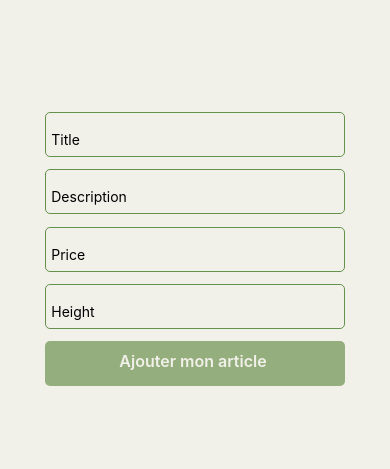
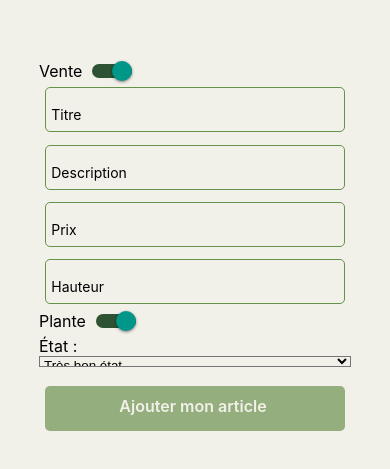
Before and after one commit to myplants-lacapsule/myplants-frontend, a React Native app: screen /NewItemScreen in a window 390 px wide. Shown: the part 173-642 px from the top of the page. Built offline with nearby package versions, Linux system fonts and the light colour scheme.

Commit message:
work on add an item form

```diff
--- /dev/null
+++ b/components/PlantConditionPicker.js
@@ -0,0 +1,38 @@
+import React, { useState } from "react";
+import { View, Text, StyleSheet } from "react-native";
+import { Picker } from "@react-native-picker/picker";
+
+
+export default function PlantConditionPicker() {
+  const [condition, setCondition] = useState("");
+
+  return (
+    <View style={styles.container}>
+      <Text style={styles.label}>État :</Text>
+      <Picker
+        selectedValue={condition}
+        onValueChange={(itemValue, itemIndex) => setCondition(itemValue)}
+        style={styles.picker}
+      >
+        <Picker.Item label="Très bon état" value="tresBon" />
+        <Picker.Item label="Bon état" value="bon" />
+        <Picker.Item label="Satisfaisant" value="satisfaisant" />
+        <Picker.Item label="Mauvais état" value="mauvais" />
+      </Picker>
+    </View>
+  );
+}
+
+const styles = StyleSheet.create({
+  container: {
+    marginVertical: 5,
+  },
+  label: {
+    fontSize: 16,
+  },
+  picker: {
+    backgroundColor: "#F1F0E9",
+    width: "100%",
+    height: "30%",
+  },
+});
--- /dev/null
+++ b/components/ToggleButton.js
@@ -0,0 +1,31 @@
+import React from "react";
+import { View, Text, Switch, StyleSheet } from "react-native";
+
+const ToggleButton = ({ value, onValueChange, trueLabel, falseLabel }) => {
+  return (
+    <View style={styles.container}>
+      <Text style={styles.label}>{value ? trueLabel : falseLabel}</Text>
+      <Switch
+        onValueChange={onValueChange}
+        value={value}
+        trackColor={{ false: "#2D5334", true: "#2D5334" }}
+      />
+    </View>
+  );
+};
+
+
+
+
+const styles = StyleSheet.create({
+  container: {
+    flexDirection: "row", // Affiche l'étiquette et le switch sur la même ligne
+    alignItems: "center",
+  },
+  label: {
+    marginRight: 10,
+    fontSize: 16,
+  },
+});
+
+export default ToggleButton;
--- a/package.json
+++ b/package.json
@@ -11,6 +11,7 @@
   "dependencies": {
     "@fortawesome/fontawesome-svg-core": "^6.7.2",
     "@fortawesome/react-native-fontawesome": "^0.3.2",
+    "@react-native-picker/picker": "^2.11.0",
     "@react-navigation/bottom-tabs": "6",
     "@react-navigation/native": "6",
     "@react-navigation/native-stack": "6",
--- a/screens/NewItemScreen.js
+++ b/screens/NewItemScreen.js
@@ -5,13 +5,21 @@ import { useNavigation } from "@react-navigation/native";
 import { login } from "../reducers/user.js";
 import RegisterButton from "../components/RegisterButton.js";
 import RegisterInput from "../components/RegisterInput.js";
+import ToggleButton from "../components/ToggleButton.js";
+import PlantConditionPicker from "../components/PlantConditionPicker";
 
 export default function NewItemScreen() {
   const dispatch = useDispatch();
   const navigation = useNavigation();
 
-  const [signInEmail, setSignInEmail] = useState("");
-  const [signInPassword, setSignInPassword] = useState("");
+  const [title, setTitle] = useState("");
+  const [description, setDescription] = useState("");
+  const [price, setPrice] = useState("");
+  const [height, setHeight] = useState("");
+  const [isVente, setIsVente] = useState(true);
+  const [isPlant, setIsPlant] = useState(true);
+  const [plantCondition, setPlantCondition] = useState(true);
+
 
   const handleConnection = () => {
     fetch("http://192.168.100.50:3000/users/signin", {
@@ -36,44 +44,52 @@ export default function NewItemScreen() {
       behavior={Platform.OS === "ios" ? "padding" : "height"}
     >
       <View style={styles.registerContainer}>
+        <ToggleButton
+          value={isVente}
+          onValueChange={(newValue) => setIsVente(newValue)}
+          trueLabel="Vente"
+          falseLabel="Don"
+        />
         <RegisterInput
-          placeholder="Title"
+          placeholder="Titre"
           autoCapitalize="none"
           keyboardType="email-address"
-          textContentType="emailAddress"
-          autoComplete="email"
-          value={signInEmail}
-          onChangeText={setSignInEmail}
+          value={title}
+          onChangeText={setTitle}
           returnKeyType="next"
         />
         <RegisterInput
           placeholder="Description"
-          textContentType="password"
-          autoComplete="password"
-          value={signInPassword}
-          onChangeText={setSignInPassword}
-          returnKeyType="done"
+          value={description}
+          onChangeText={setDescription}
+          returnKeyType="next"
         />
+        {isVente && (
+          <RegisterInput
+            placeholder="Prix"
+            value={price}
+            onChangeText={setPrice}
+            returnKeyType="next"
+          />
+        )}
         <RegisterInput
-          placeholder="Price"
-          textContentType="password"
-          autoComplete="password"
-          value={signInPassword}
-          onChangeText={setSignInPassword}
-          returnKeyType="done"
+          placeholder="Hauteur"
+          value={height}
+          onChangeText={setHeight}
+          returnKeyType="next"
         />
-        <RegisterInput
-          placeholder="Height"
-          textContentType="password"
-          autoComplete="password"
-          value={signInPassword}
-          onChangeText={setSignInPassword}
-          returnKeyType="done"
+
+        <ToggleButton
+          value={isPlant}
+          onValueChange={(newValue) => setIsPlant(newValue)}
+          trueLabel="Plante"
+          falseLabel="Accessoires"
         />
-        {/*  <View style={styles.toggleContainer}>
-          <Text style={styles.label}>{isVente ? "Vente" : "Don"}</Text>
-          <Switch onValueChange={toggleSwitch} value={isVente} />
-        </View> */}
+
+        <PlantConditionPicker
+          selectedCondition={plantCondition}
+          onConditionChange={setPlantCondition}
+        />
 
         <RegisterButton
           title="Ajouter mon article "
--- a/screens/SignInScreen.js
+++ b/screens/SignInScreen.js
@@ -14,7 +14,7 @@ export default function SignInScreen() {
   const [signInPassword, setSignInPassword] = useState("");
 
   const handleConnection = () => {
-    fetch("http://192.168.100.50:3000/users/signin", {
+    fetch("http://192.168.100.225:3000/users/signin", {
       method: "POST",
       headers: { "Content-Type": "application/json" },
       body: JSON.stringify({ email: signInEmail, password: signInPassword }),
@@ -25,7 +25,7 @@ export default function SignInScreen() {
           dispatch(login({ email: signInEmail, token: data.token }));
           setSignInEmail("");
           setSignInPassword("");
-					navigation.navigate("TabNavigator");
+          navigation.navigate("TabNavigator");
         }
       });
   };
```
Also changed, not shown: 1 other file (tests, documents, lock files or other folders).
